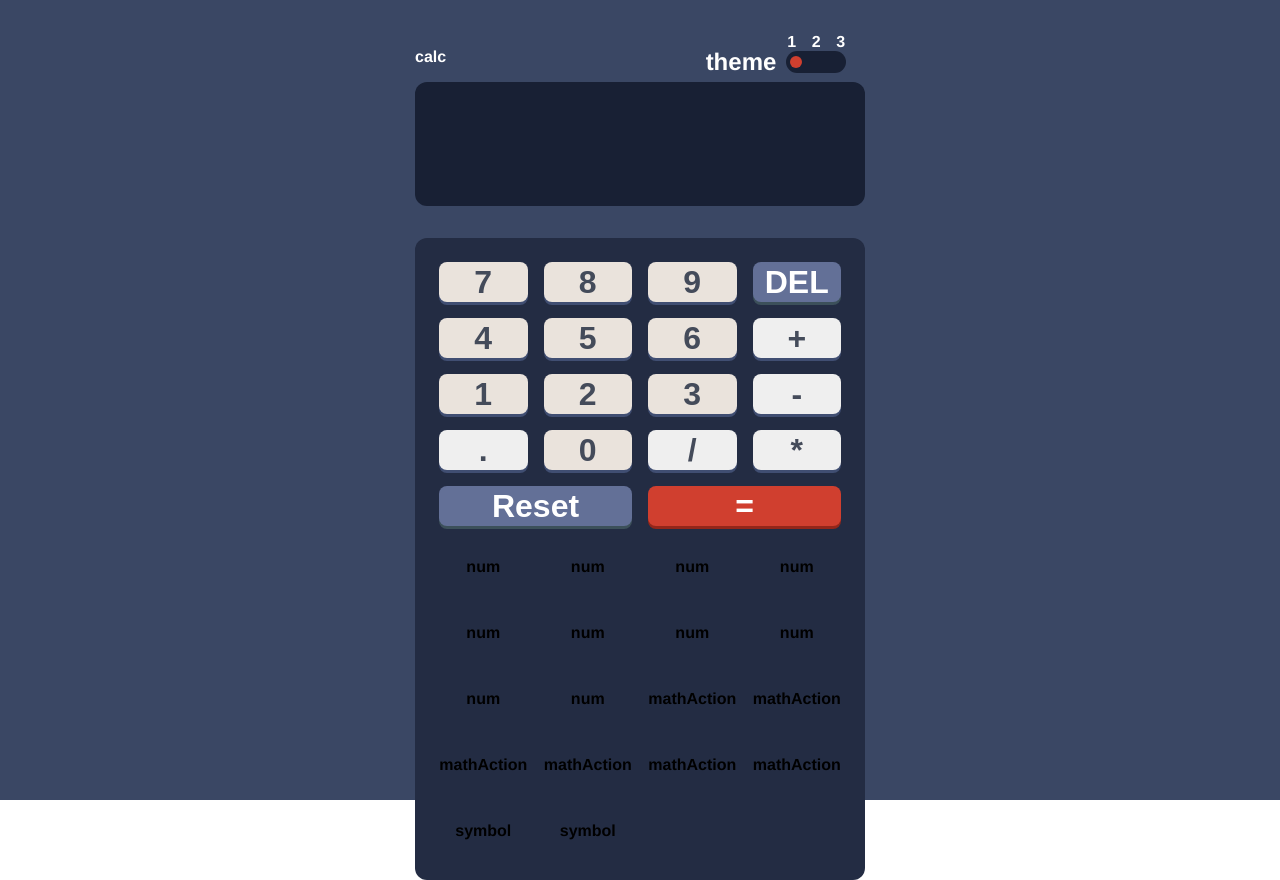
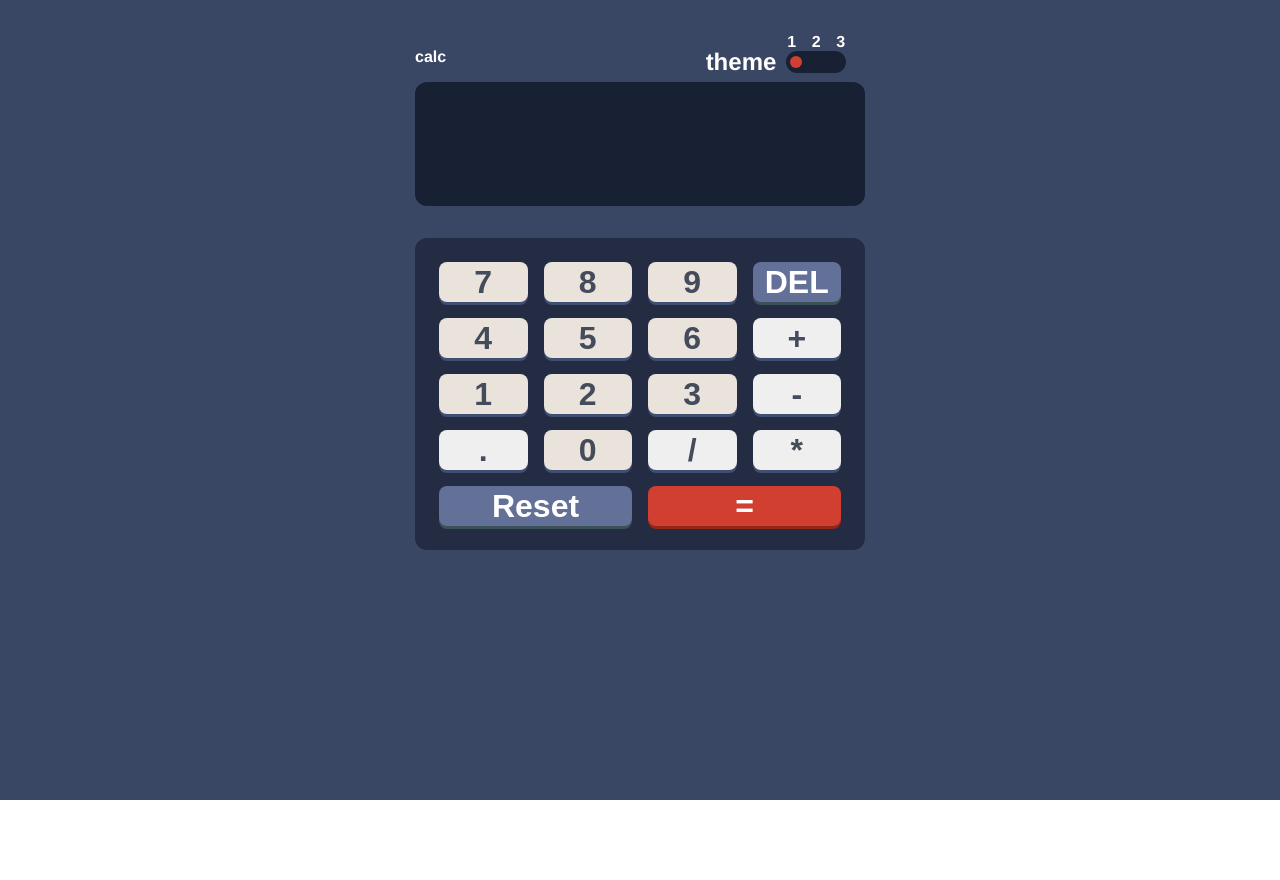
Before and after one commit to chimny/calculator, a React (Create React App) app: page / in a window 1280 px wide. After the commit the page ends 800 px from the top, so only its background shows below. Built offline with nearby package versions, Linux system fonts and the light colour scheme.

Commit message:
updated button component

```diff
--- a/package.json
+++ b/package.json
@@ -12,7 +12,6 @@
     "gh-pages": "^3.2.3",
     "react": "^17.0.2",
     "react-dom": "^17.0.2",
-    "react-redux": "^7.2.5",
     "react-scripts": "4.0.3",
     "styled-components": "^5.3.1",
     "web-vitals": "^1.1.2"
@@ -42,5 +41,8 @@
       "last 1 firefox version",
       "last 1 safari version"
     ]
+  },
+  "devDependencies": {
+    "react-redux": "^7.2.6"
   }
 }
--- a/src/components/calculator elements/Keyboard.jsx
+++ b/src/components/calculator elements/Keyboard.jsx
@@ -1,8 +1,8 @@
 import {StyledKeyboard} from "../../styles/StyledKeyboard";
-import {NUMBERS, OPERATION_SYMBOLS,ALL_SYMBOLS } from "../../data/symbols";
+import {NUMBERS, OPERATION_SYMBOLS} from "../../data/symbols";
 import {Button} from "./Button";
 import {useDispatch, useSelector} from "react-redux";
-import {addNumber, removeNumber,resetOperation} from "../../redux/slices/calculationSlice";
+import {addNumber, removeNumber, resetOperation} from "../../redux/slices/calculationSlice";
 import {updateInput} from "../../utils/updateInput";
 
 export const Keyboard = () => {
@@ -19,9 +19,6 @@ export const Keyboard = () => {
     const resetHandler = () => dispatch(resetOperation());
 
 
-    const theme = useSelector((state => state.theme));
-
-    console.log(theme);
     return (
         <StyledKeyboard>
             {/*num buttons below*/}
@@ -42,14 +39,7 @@ export const Keyboard = () => {
             <Button handler={resetHandler} text={'Reset'}
                     type={'resetBtn'} area={'Reset'}/>
 
-            {/*@todo working to have one combined function*/}
-            {ALL_SYMBOLS.map((symbol)=>{
-                const symbolType = Object.keys(symbol)[0];
 
-           return (
-               <p>{symbolType}</p>
-           )
-            })}
 
 
         </StyledKeyboard>
--- a/src/data/symbols.js
+++ b/src/data/symbols.js
@@ -21,18 +21,10 @@ const OPERATION_SYMBOLS = [{
     mathAction: '.', gridArea: 'dot'
 }];
 
-const OTHER_SYMBOLS = [{
-    symbol: 'DEL', gridArea: 'DEL'
-}, {
-    symbol: 'Reset', gridArea: 'Reset'
-},
 
-]
-
-const ALL_SYMBOLS = NUMBERS.concat(OPERATION_SYMBOLS,OTHER_SYMBOLS);
 
 
 
 module.exports = {
-    NUMBERS, OPERATION_SYMBOLS, OTHER_SYMBOLS,ALL_SYMBOLS
+    NUMBERS, OPERATION_SYMBOLS
 }
```
Also changed, not shown: 1 other file (tests, documents, lock files or other folders).
